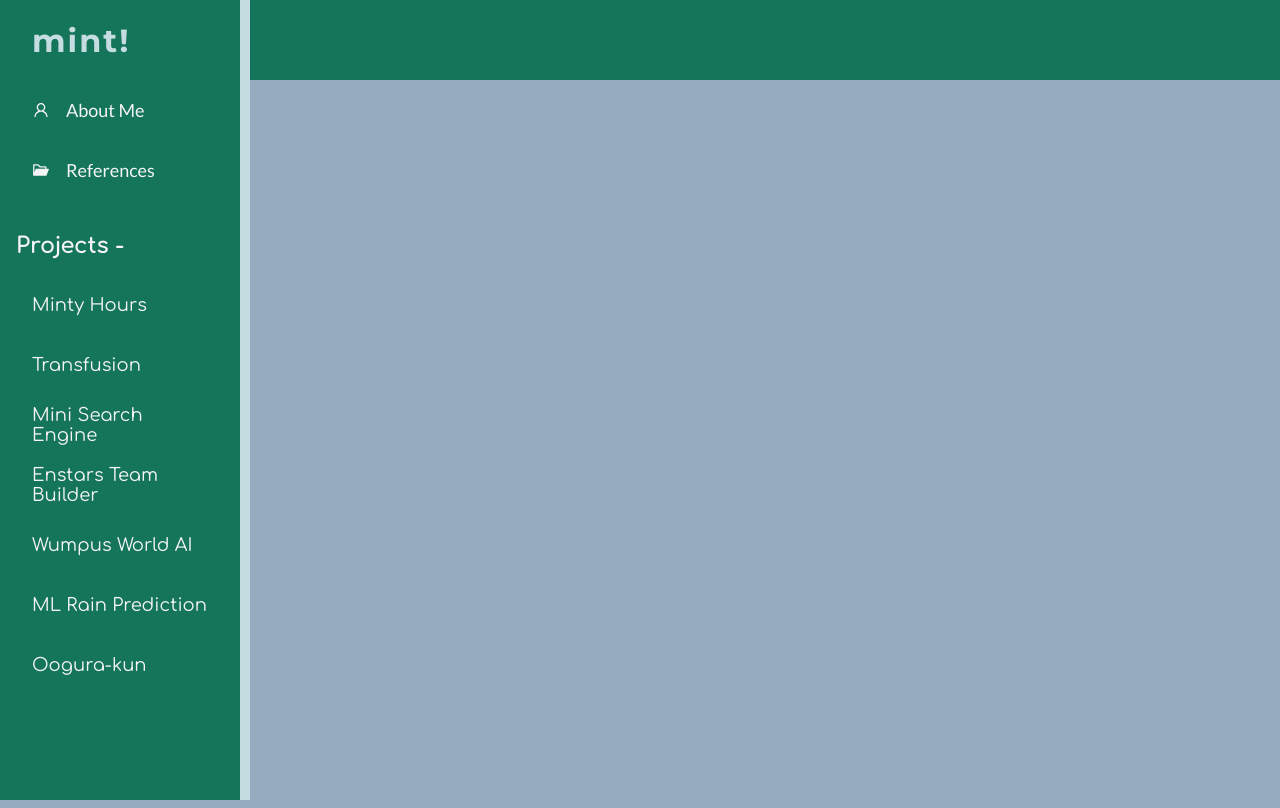
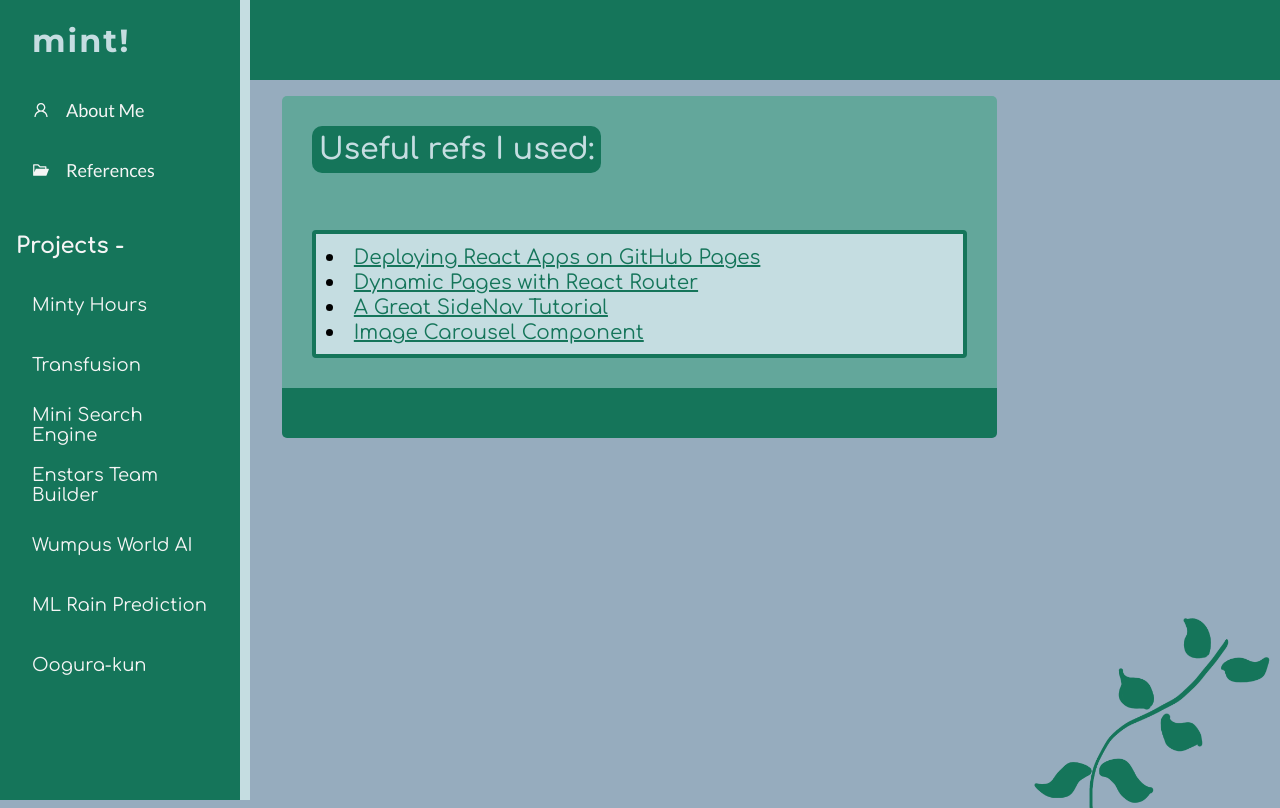
Before and after one commit to as-anna/minty-hours, a React (Create React App) app: page /minty-hours/references in a window 1280 px wide. Built offline with nearby package versions, Linux system fonts and the light colour scheme.

Commit message:
Update reference page and links

```diff
--- a/src/App.css
+++ b/src/App.css
@@ -24,6 +24,7 @@ body {
 
 .project,
 .ptags,
+.references,
 .home {
   	height: 100vh;
 	padding-top: 80px;
--- a/src/pages/References.js
+++ b/src/pages/References.js
@@ -2,8 +2,26 @@ import React from 'react'
 
 function References() {
 	return (
-		<div className='content test'>
-      		<h1>Useful refs I studied while making this:</h1>
+		<div className='references'>
+      		<div className='ptag-container content'>
+			  	<div>
+					<h2>Useful refs I used:</h2><br/>
+				</div>
+				<p className='ptags-proj inner'>
+					<li>
+						<a href="https://create-react-app.dev/docs/deployment/#github-pages">Deploying React Apps on GitHub Pages</a>
+					</li>
+					<li>
+						<a href={"https://learnwithparam.com/blog/dynamic-pages-in-react-router/"}>Dynamic Pages with React Router</a>
+					</li>
+					<li>
+						<a href={`https://www.youtube.com/watch?v=CXa0f4-dWi4&t=493s`}>A Great SideNav Tutorial</a>
+					</li>
+					<li>
+						<a href={`https://github.com/brainhubeu/react-carousel`}>Image Carousel Component</a>
+					</li>
+				</p>
+			</div>
     	</div>
 	)
 }
```
